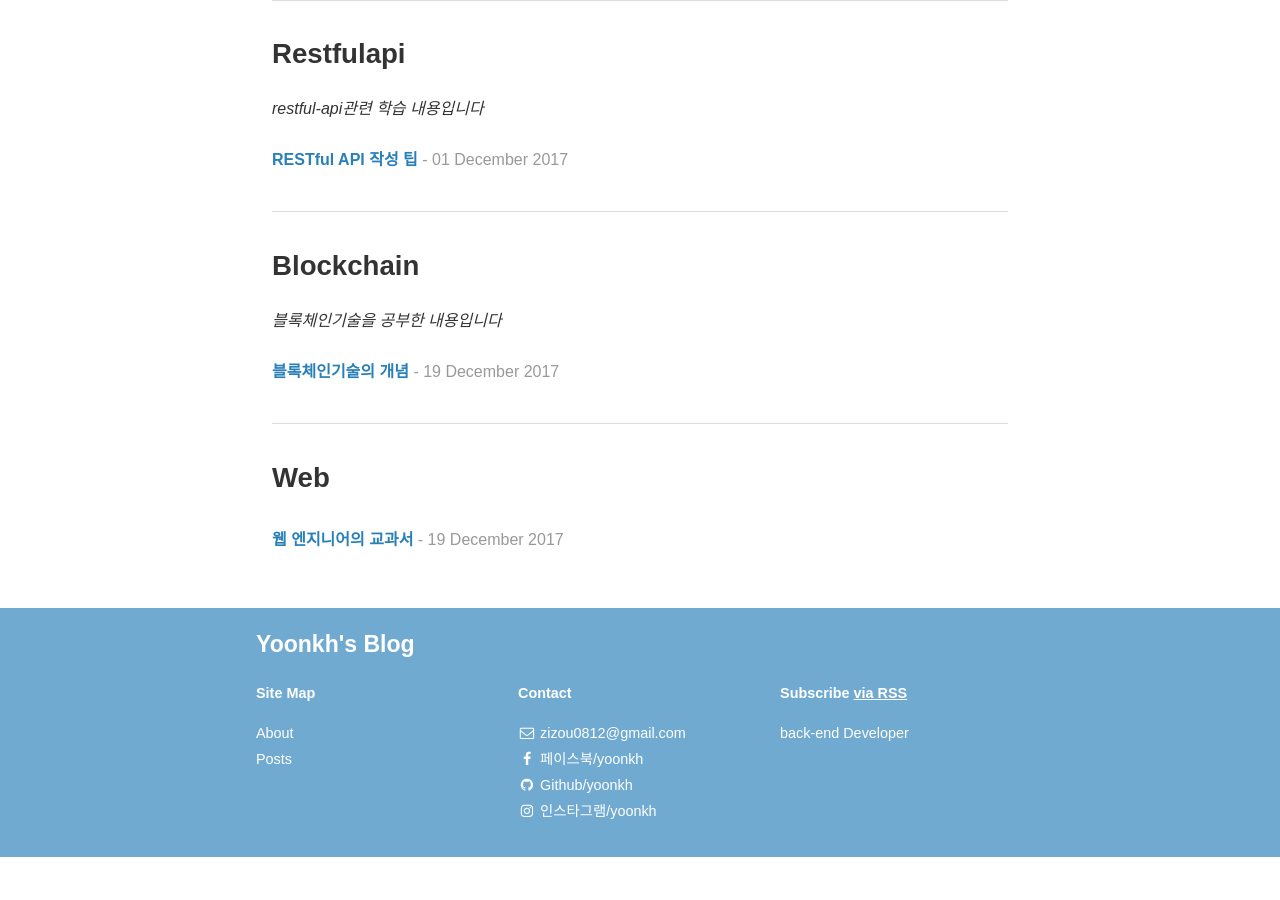
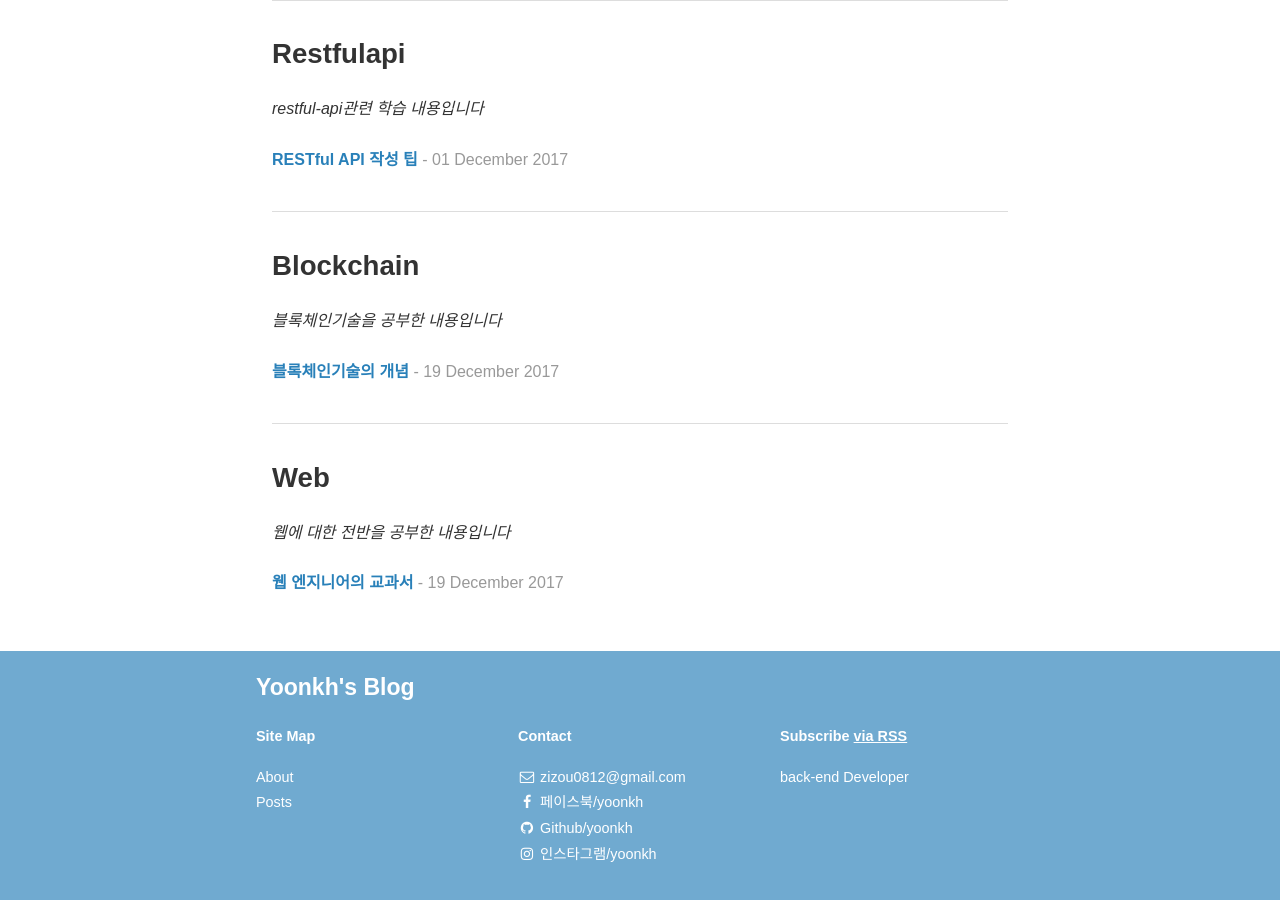
Before and after one commit to yoonkh/yoonkh.github.io, a Jekyll site: the page built from posts.html, in a window 1280 px wide and 900 px high, scrolled down 1937 px. Built offline with Jekyll 4.4.1, drawn with Linux system fonts in a browser that asks for light colours; nearby versions of some CDN libraries; before the commit the page ends 2794 px from its top, so only the background shows below that.

Commit message:
Update _config.yml

```diff
--- a/_config.yml
+++ b/_config.yml
@@ -71,6 +71,9 @@ descriptions:
 
   - cat: Blockchain
     desc: "블록체인기술을 공부한 내용입니다"
+
+  - cat: Web
+    desc: "웹에 대한 전반을 공부한 내용입니다"
 
 # Social icons and sharing options
 #
```
